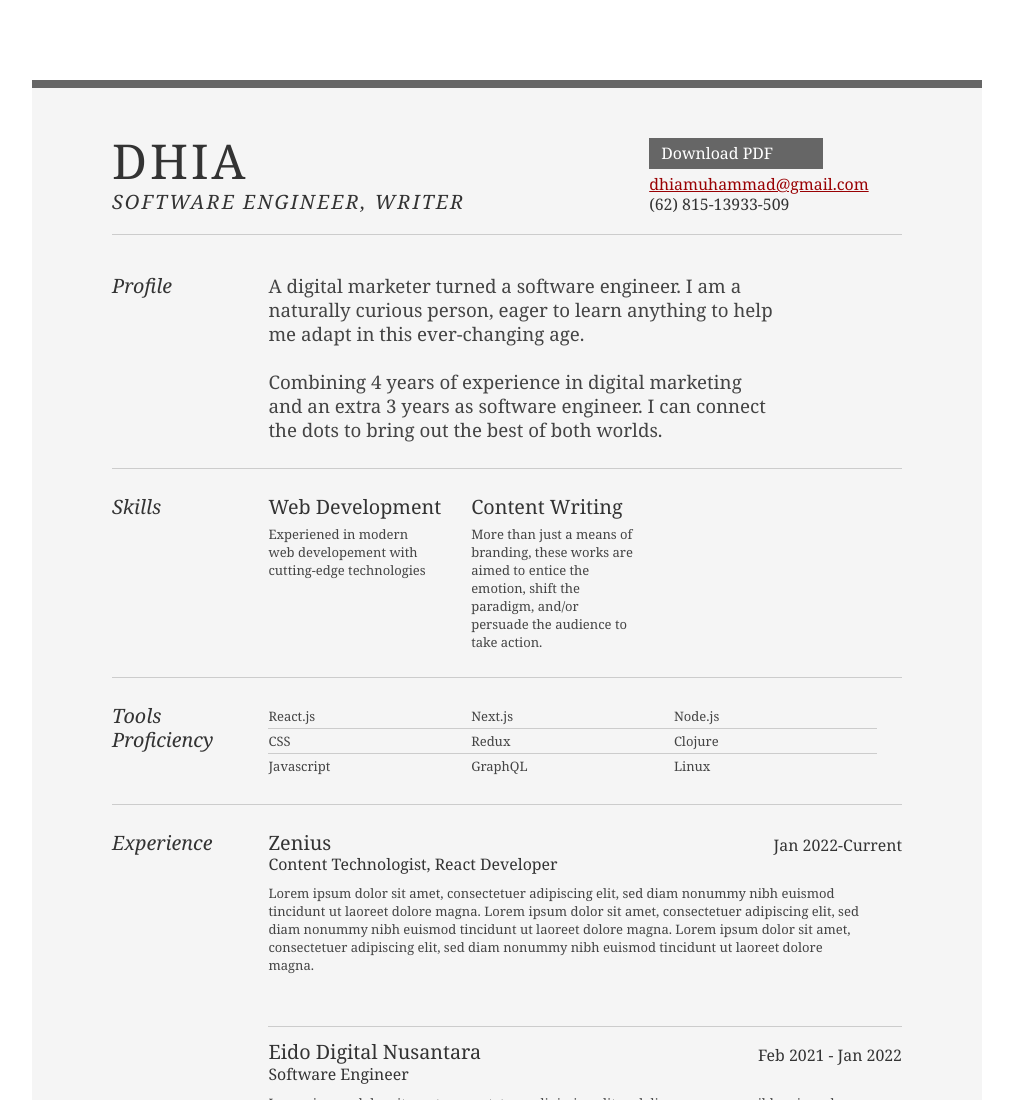
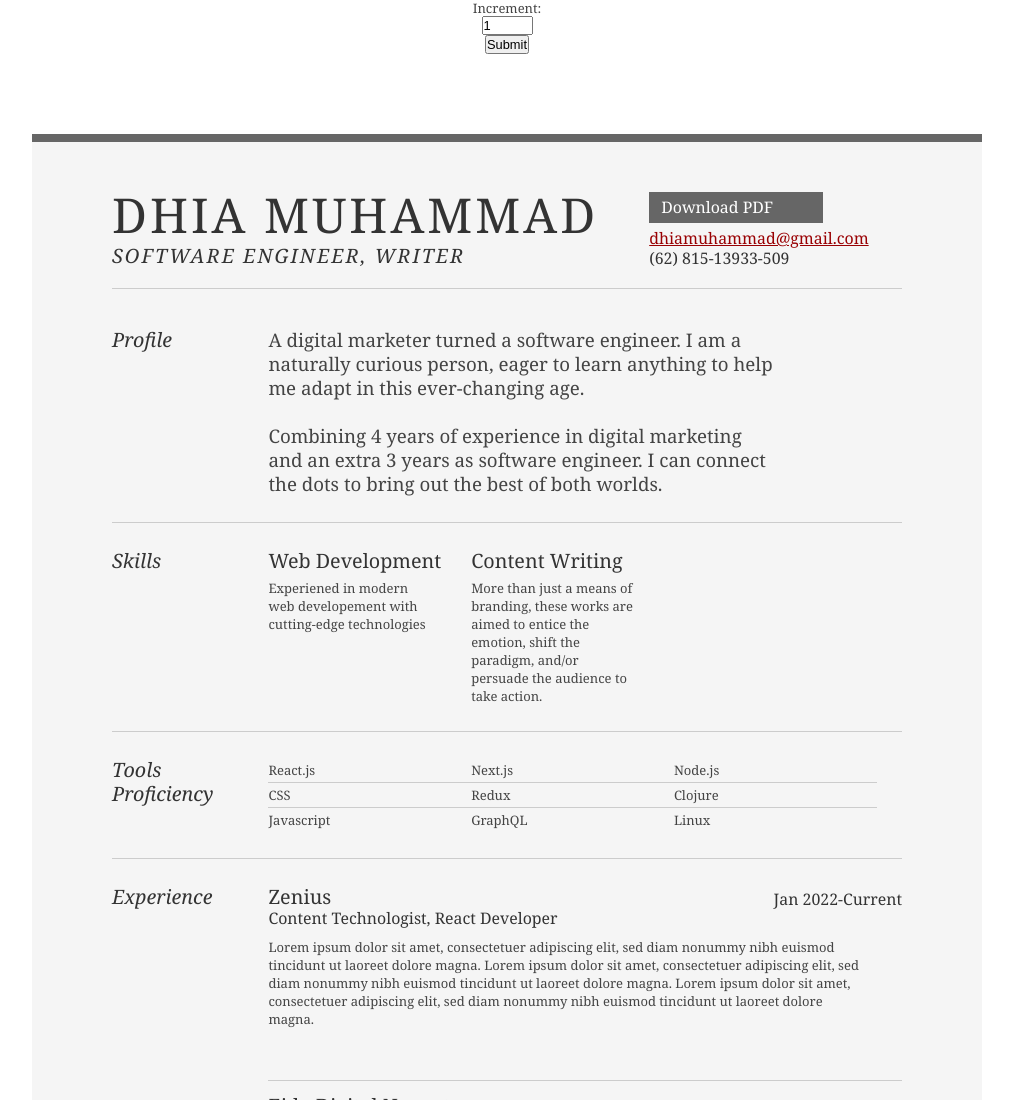
Before and after one commit to dhiamonkey/web-html-doang, a website: page index.html in a window 1280 px wide. Shown: the top 1100 px of the page, without its empty margins (133-1146 px from the left). Drawn offline with Linux system fonts and the light colour scheme.

Commit message:
fix ssh connect netlify

```diff
--- a/index.html
+++ b/index.html
@@ -18,13 +18,42 @@
 
 <body>
 
+  <form id="form">
+    <label for="increment">Increment:</label><br>
+    <input type="number" id="increment" name="increment" min="1" max="10" value="1"><br>
+    <input type="button" value="Submit" onclick="submitForm()">
+  </form>
+
+  <script>
+    async function submitForm() {
+      // Get the value to increment
+      const value = document.getElementById('increment').value;
+
+      // Send a POST request to the function
+      const response = await fetch('/.netlify/functions/hello', {
+        method: 'POST',
+        body: JSON.stringify({ value }),
+        headers: {
+          'Content-Type': 'application/json'
+        }
+      });
+
+      // Get the incremented value from the response
+      const { value: incrementedValue } = await response.json();
+
+      // Display the incremented value
+      alert(incrementedValue);
+    }
+  </script>
+
+
   <div id="doc2" class="yui-t7">
     <div id="inner">
 
       <header id="hd">
         <div class="yui-gc">
           <div class="yui-u first">
-            <h1>Dhia</h1>
+            <h1>Dhia Muhammad</h1>
             <h2>Software Engineer, Writer</h2>
           </div>
 
--- /dev/null
+++ b/netlify/edge-functions-import-map.json
@@ -0,0 +1 @@
+{"imports":{"netlify:edge":"https://edge.netlify.com/v1/index.ts"},"scopes":{}}
--- /dev/null
+++ b/netlify/state.json
@@ -0,0 +1,3 @@
+{
+	"siteId": "491104b9-9b6d-441f-abad-4db2b04ac32b"
+}
```
Also changed, not shown: netlify/functions/hello.js (added, +14 -0 lines), package.json (added, +23 -0 lines), 2 other files.
